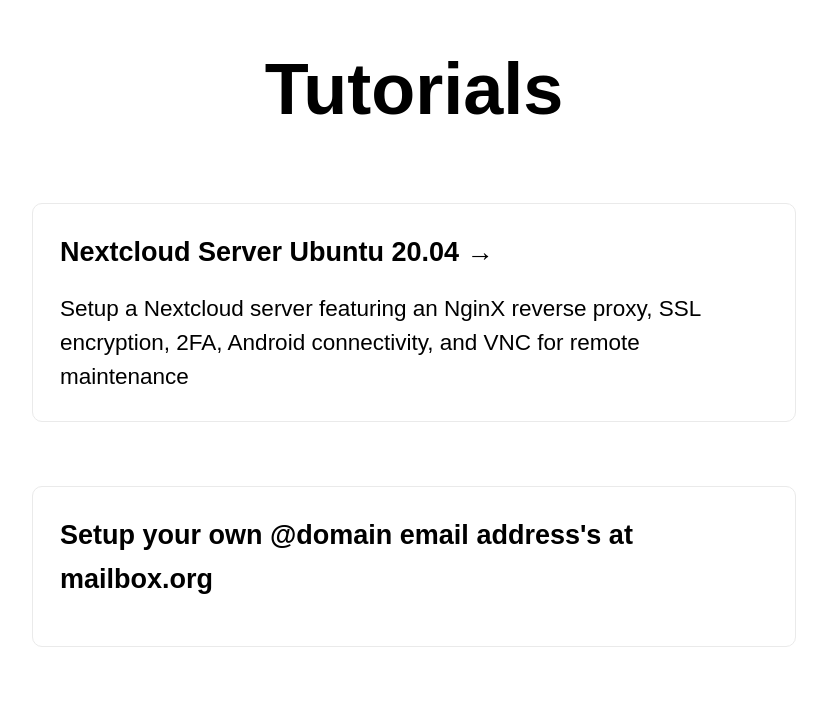
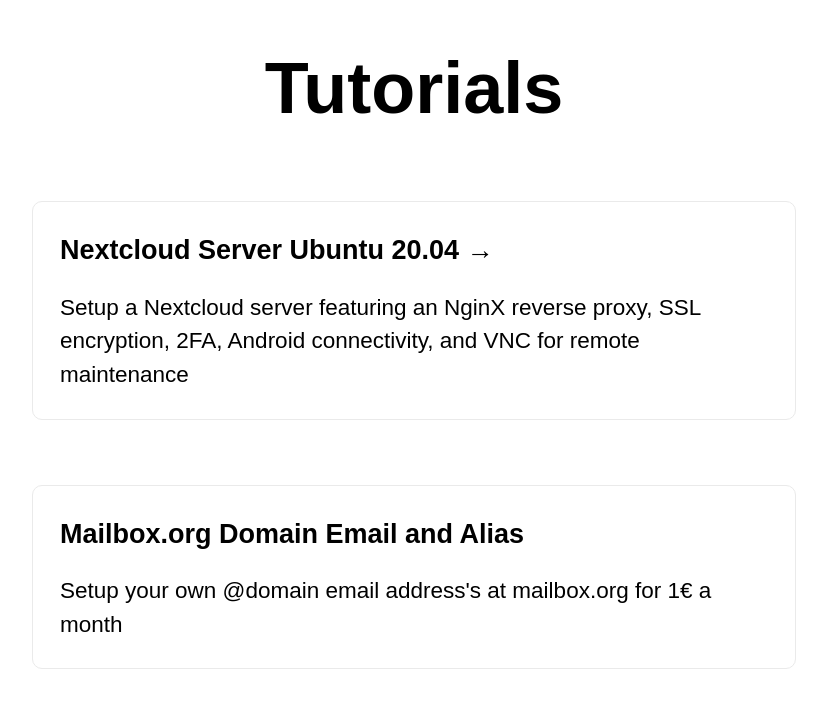
Before and after one commit to lreynolds188/Portfolio, a Next.js app: page /tutorials in a window 1280 px wide. Shown: the part 165-872 px from the top of the page, without its empty margins (226-1053 px from the left). Built offline with nearby package versions, Linux system fonts and the light colour scheme.

Commit message:
Update tutorials.js

```diff
--- a/pages/tutorials.js
+++ b/pages/tutorials.js
@@ -20,7 +20,8 @@ export default function Home() {
           </a>
           <br />
           <a href="/tutorials/mailbox-org-domain" className={styles.cardwide}>
-            <h3>Setup your own @domain email address's at mailbox.org</h3>
+            <h3>Mailbox.org Domain Email and Alias</h3>
+            <p>Setup your own @domain email address's at mailbox.org for 1€ a month</p>
           </a>
         </div>
       </main>
```
